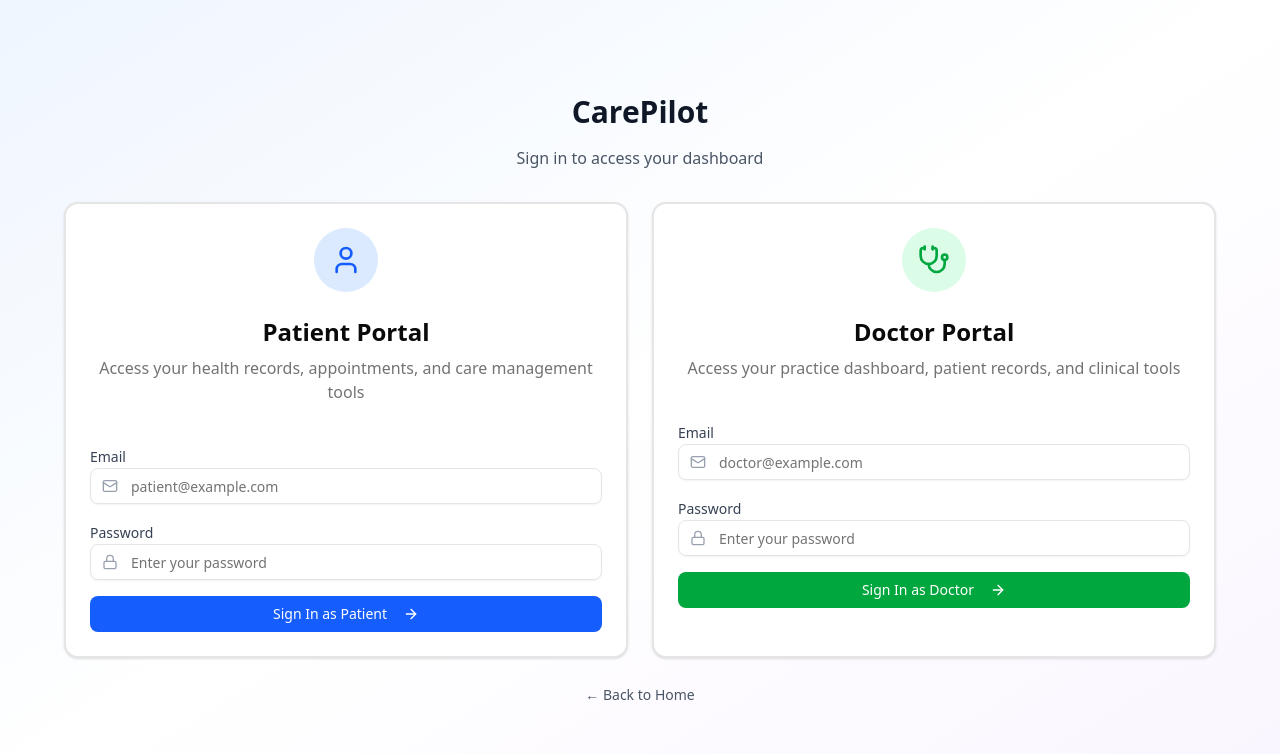
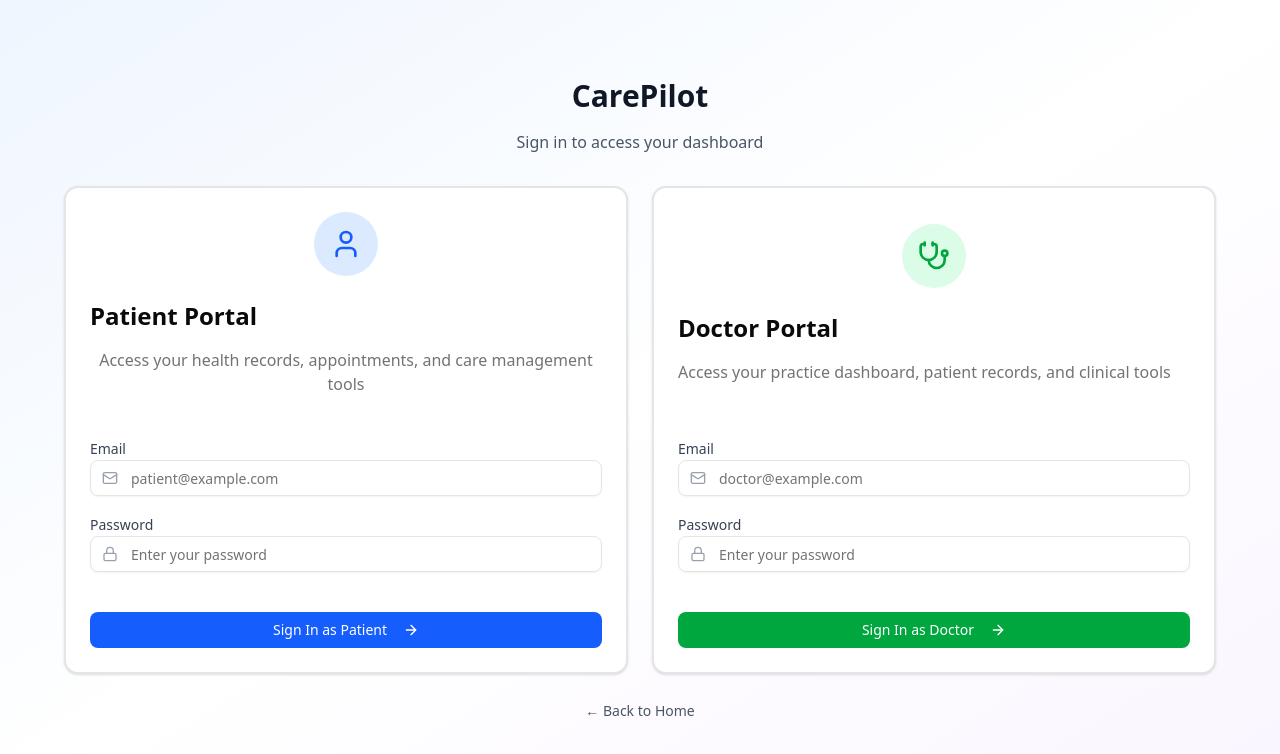
Before and after one commit to nkkrnkl/carepilot, a Next.js app: page /signin in a window 1280 px wide. Shown: the top 754 px of the page. Built offline with nearby package versions, Linux system fonts and the light colour scheme.

Commit message:
Align email and password fields at the same level for patient and doctor sign-in cards

```diff
--- a/app/signin/page.tsx
+++ b/app/signin/page.tsx
@@ -33,7 +33,7 @@ export default function SignInPage() {
           <p className="text-gray-600">Sign in to access your dashboard</p>
         </div>
 
-        <div className="grid grid-cols-1 lg:grid-cols-2 gap-6">
+        <div className="grid grid-cols-1 lg:grid-cols-2 gap-6 items-stretch">
           <SignInCard
             userType={USER_TYPES.PATIENT}
             icon={SIGN_IN_CONFIG.patient.icon}
--- a/components/auth/sign-in-card.tsx
+++ b/components/auth/sign-in-card.tsx
@@ -52,17 +52,17 @@ export function SignInCard({
 
   return (
     <Card
-      className={`border-2 ${borderClass} transition-all cursor-pointer`}
+      className={`border-2 ${borderClass} transition-all cursor-pointer h-full flex flex-col`}
       onClick={onUserTypeSelect}
     >
-      <CardHeader className="text-center pb-4">
+      <CardHeader className="text-center pb-4 flex-shrink-0 min-h-[200px] flex flex-col justify-center">
         <div className={`mx-auto h-16 w-16 rounded-full ${color.bg} flex items-center justify-center mb-4`}>
           <Icon className={`h-8 w-8 ${color.text}`} />
         </div>
-        <CardTitle className="text-2xl">{title}</CardTitle>
+        <CardTitle className="text-2xl mb-2">{title}</CardTitle>
         <CardDescription className="text-base">{description}</CardDescription>
       </CardHeader>
-      <CardContent>
+      <CardContent className="flex-1 flex flex-col">
         <div className="space-y-4">
           <div className="space-y-2">
             <label htmlFor={`email-${userType}`} className="text-sm font-medium text-gray-700">
@@ -74,7 +74,7 @@ export function SignInCard({
                 id={`email-${userType}`}
                 type="email"
                 placeholder={`${userType}@example.com`}
-                className="pl-10"
+                className="pl-10 h-9"
                 value={email}
                 onChange={(e) => onEmailChange(e.target.value)}
                 onClick={handleInputClick}
@@ -92,7 +92,7 @@ export function SignInCard({
                 id={`password-${userType}`}
                 type="password"
                 placeholder="Enter your password"
-                className="pl-10"
+                className="pl-10 h-9"
                 value={password}
                 onChange={(e) => onPasswordChange(e.target.value)}
                 onClick={handleInputClick}
@@ -101,7 +101,7 @@ export function SignInCard({
             </div>
           </div>
           <Button
-            className={`w-full ${color.button} text-white`}
+            className={`w-full ${color.button} text-white mt-6`}
             onClick={handleButtonClick}
             aria-label={`Sign in as ${userType}`}
           >
```
